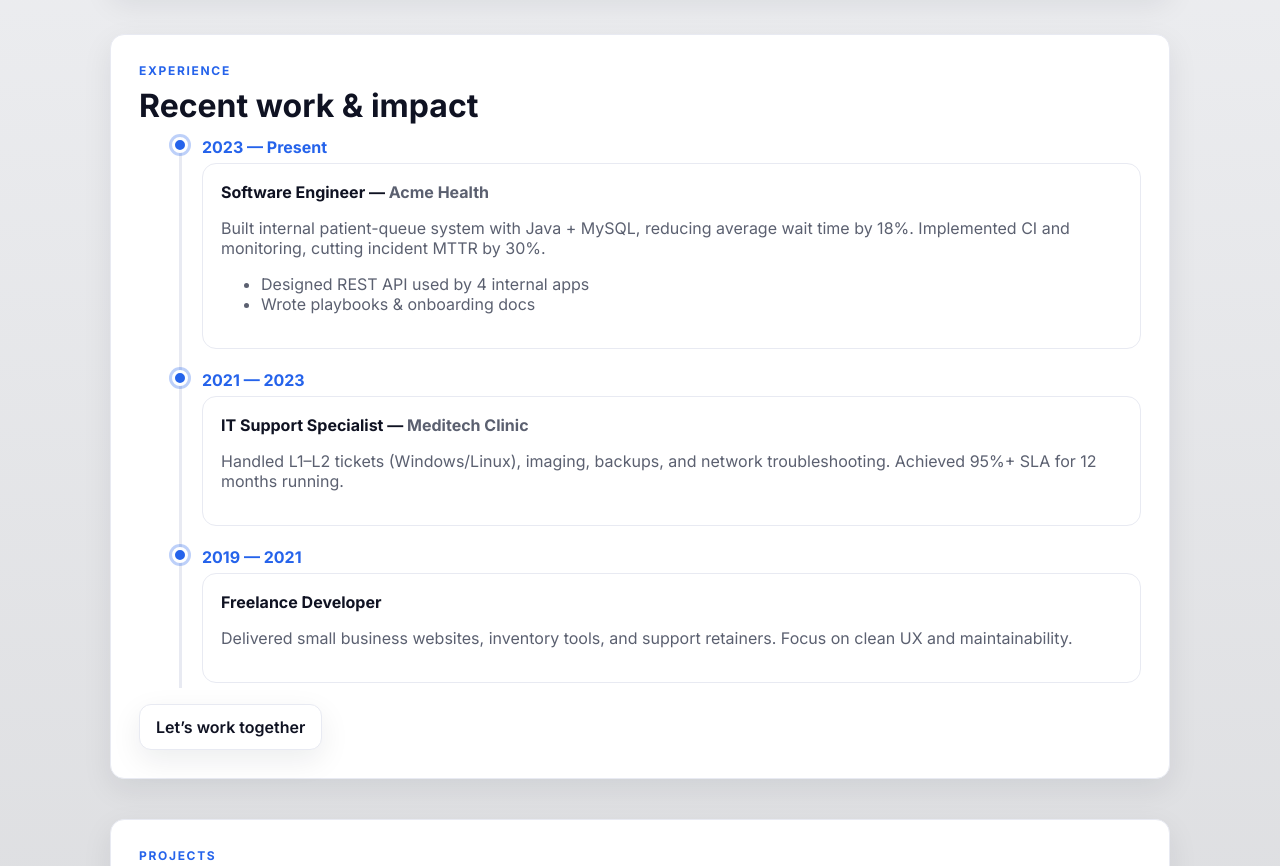
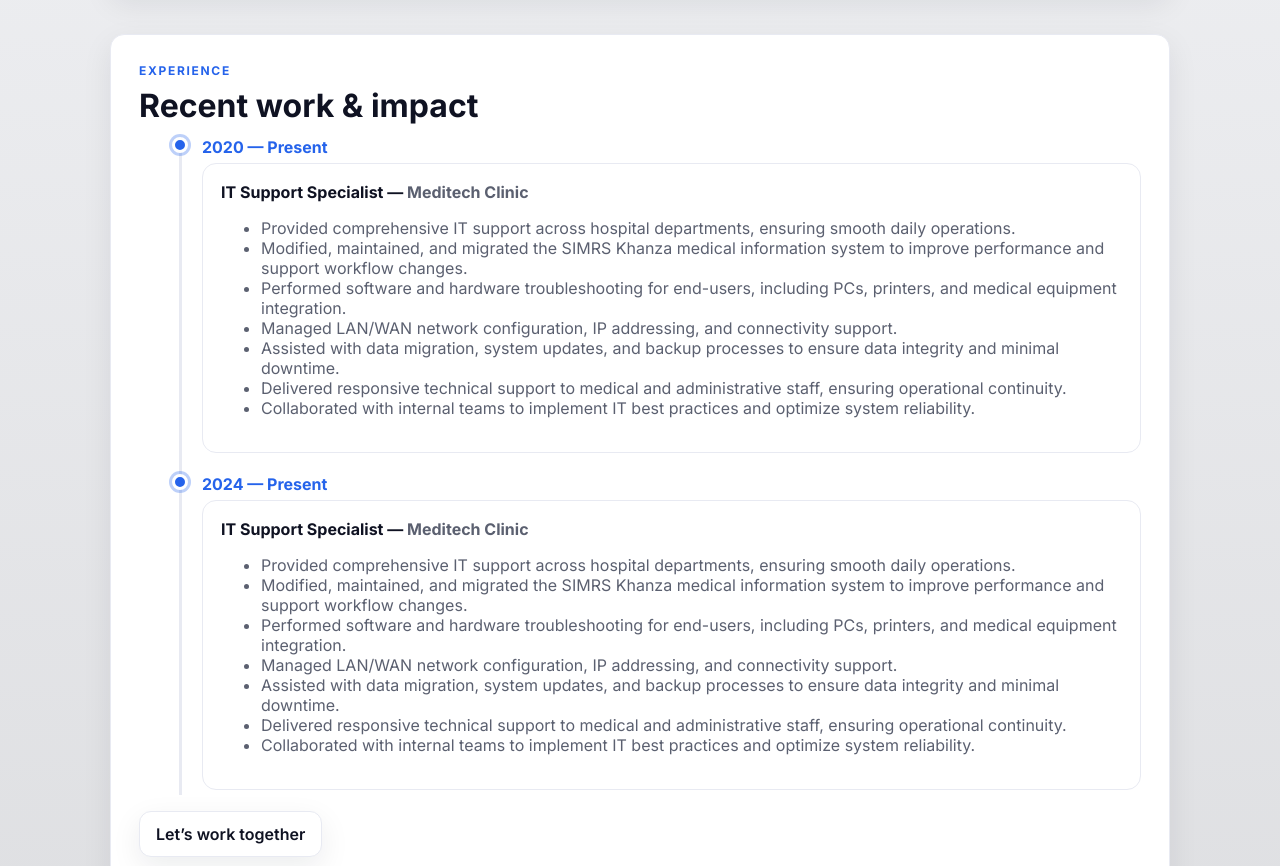
Before and after one commit to pnjiprty/pnjiprty.github.io, a plain HTML site: page index.html in a window 1280 px wide. Shown: the part 820-1686 px from the top of the page. Drawn offline with Linux system fonts and the light colour scheme.

Commit message:
update some code

```diff
--- a/index.html
+++ b/index.html
@@ -313,6 +313,19 @@
       height: 14px;
     }
 
+    .timeline-content ul {
+      margin: 10px 0 0 20px;
+      padding: 0;
+      list-style: disc;
+    }
+
+    .timeline-content ul li {
+      margin-bottom: 6px;
+      line-height: 1.5;
+      color: var(--muted);
+    }
+
+
     section {
       padding: 60px 0;
     }
@@ -396,9 +409,9 @@
   <header id="home" class="hero">
     <div class="container grid grid-2">
       <div class="panel">
-        <div class="kicker">Programmer & IT Support</div>
-        <h1 class="title">Hi, I’m <span style="color:var(--primary)">Panji</span>.</h1>
-        <p class="subtitle">I build reliable software and keep systems running smoothly. I love turning complex tech problems into simple, elegant solutions.</p>
+        <div class="kicker">IT Support & Programmer</div>
+        <h1 class="title">Hi, I’m <span style="color:var(--primary)">Panji Prasetyo</span>.</h1>
+        <p class="subtitle">I keep systems running smoothly and build reliable software. I love turning complex tech problems into simple, elegant solutions.</p>
         <div class="spacer"></div>
         <div class="stack">
           <a class="btn primary" href="#contact">Contact Me</a>
@@ -489,16 +502,17 @@
           <div class="timeline-item">
             <div class="timeline-marker"></div>
             <div class="timeline-content">
-              <div class="when">2023 — Present</div>
+              <div class="when">2020 — Present</div>
               <div class="card">
-                <h4>Software Engineer — <span class="muted">Acme Health</span></h4>
-                <p class="muted">
-                  Built internal patient-queue system with Java + MySQL, reducing average wait time by 18%.
-                  Implemented CI and monitoring, cutting incident MTTR by 30%.
-                </p>
+                <h4>IT Support Specialist — <span class="muted">Meditech Clinic</span></h4>
                 <ul class="muted">
-                  <li>Designed REST API used by 4 internal apps</li>
-                  <li>Wrote playbooks & onboarding docs</li>
+                  <li>Provided comprehensive IT support across hospital departments, ensuring smooth daily operations.</li>
+                  <li>Modified, maintained, and migrated the SIMRS Khanza medical information system to improve performance and support workflow changes.</li>
+                  <li>Performed software and hardware troubleshooting for end-users, including PCs, printers, and medical equipment integration.</li>
+                  <li>Managed LAN/WAN network configuration, IP addressing, and connectivity support.</li>
+                  <li>Assisted with data migration, system updates, and backup processes to ensure data integrity and minimal downtime.</li>
+                  <li>Delivered responsive technical support to medical and administrative staff, ensuring operational continuity.</li>
+                  <li>Collaborated with internal teams to implement IT best practices and optimize system reliability.</li>
                 </ul>
               </div>
             </div>
@@ -507,27 +521,18 @@
           <div class="timeline-item">
             <div class="timeline-marker"></div>
             <div class="timeline-content">
-              <div class="when">2021 — 2023</div>
+              <div class="when">2024 — Present</div>
               <div class="card">
                 <h4>IT Support Specialist — <span class="muted">Meditech Clinic</span></h4>
-                <p class="muted">
-                  Handled L1–L2 tickets (Windows/Linux), imaging, backups, and network troubleshooting.
-                  Achieved 95%+ SLA for 12 months running.
-                </p>
-              </div>
-            </div>
-          </div>
-
-          <div class="timeline-item">
-            <div class="timeline-marker"></div>
-            <div class="timeline-content">
-              <div class="when">2019 — 2021</div>
-              <div class="card">
-                <h4>Freelance Developer</h4>
-                <p class="muted">
-                  Delivered small business websites, inventory tools, and support retainers.
-                  Focus on clean UX and maintainability.
-                </p>
+                <ul class="muted">
+                  <li>Provided comprehensive IT support across hospital departments, ensuring smooth daily operations.</li>
+                  <li>Modified, maintained, and migrated the SIMRS Khanza medical information system to improve performance and support workflow changes.</li>
+                  <li>Performed software and hardware troubleshooting for end-users, including PCs, printers, and medical equipment integration.</li>
+                  <li>Managed LAN/WAN network configuration, IP addressing, and connectivity support.</li>
+                  <li>Assisted with data migration, system updates, and backup processes to ensure data integrity and minimal downtime.</li>
+                  <li>Delivered responsive technical support to medical and administrative staff, ensuring operational continuity.</li>
+                  <li>Collaborated with internal teams to implement IT best practices and optimize system reliability.</li>
+                </ul>
               </div>
             </div>
           </div>
```
